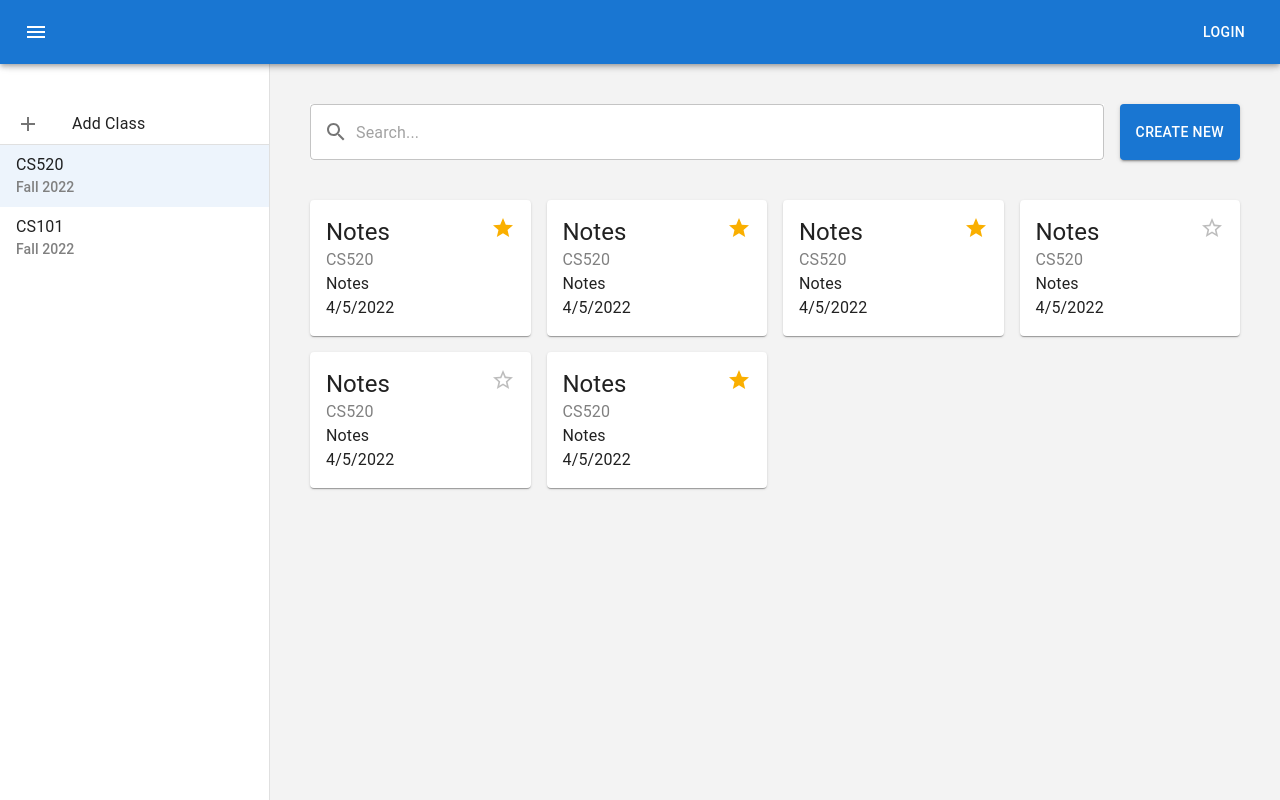
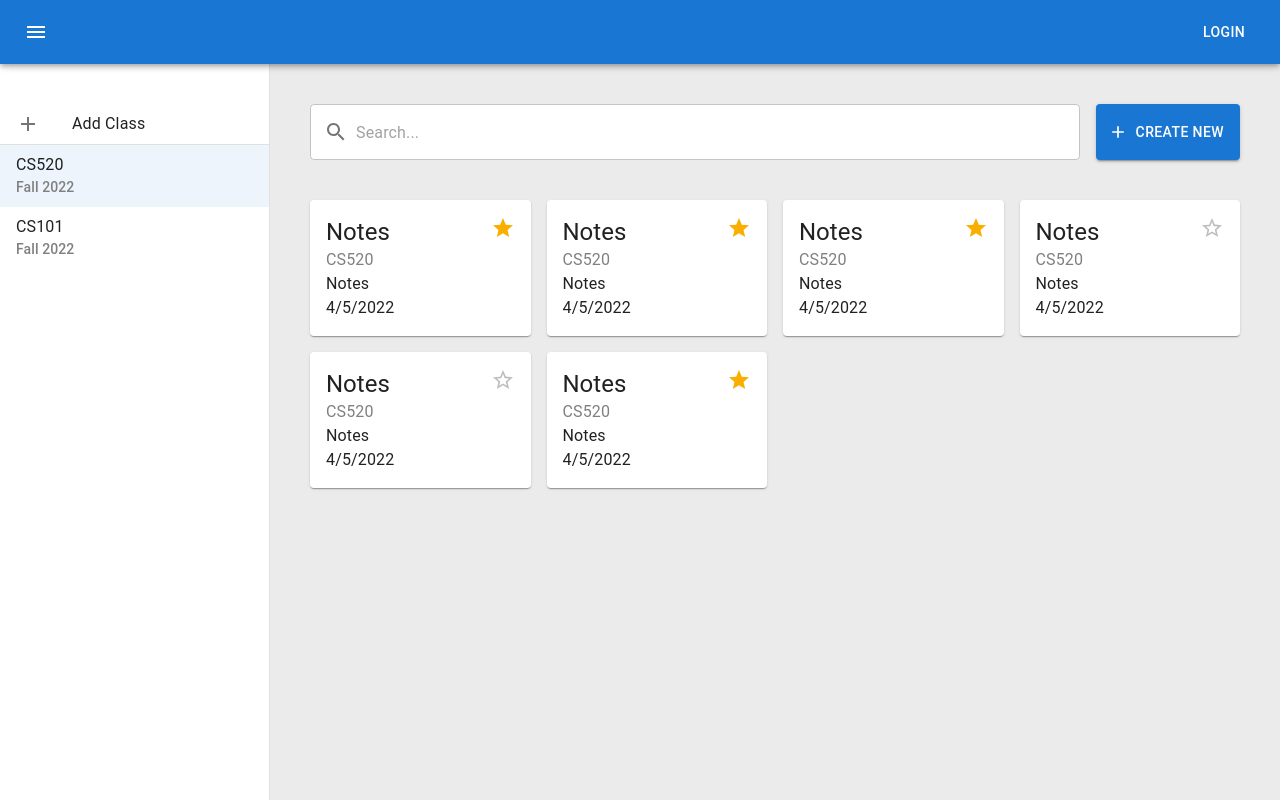
Before and after one commit to Aeluxx/cs520-final, a React (Create React App) app in the folder frontend/: page / in a window 1280 px wide. Built offline with nearby package versions, Linux system fonts and the light colour scheme.

Commit message:
Adds tinymce

```diff
--- a/frontend/package.json
+++ b/frontend/package.json
@@ -10,6 +10,7 @@
     "@testing-library/jest-dom": "^5.14.1",
     "@testing-library/react": "^12.0.0",
     "@testing-library/user-event": "^13.2.1",
+    "@tinymce/tinymce-react": "^4.0.0",
     "@types/jest": "^27.0.1",
     "@types/node": "^16.7.13",
     "@types/react": "^17.0.20",
--- a/frontend/src/App.tsx
+++ b/frontend/src/App.tsx
@@ -3,8 +3,34 @@ import { BrowserRouter as Router, Route, Routes } from 'react-router-dom'
 import NavBar from './components/NavBar'
 import Dashboard from './pages/Dashboard'
 import Edit from './pages/Edit'
-function App() {
+import { ThemeProvider, createTheme } from '@mui/material/styles'
+declare module '@mui/material/styles' {
+  interface Theme {
+    background: {
+      offBackground : string
+    }
+  }
+  // allow configuration using `createTheme`
+  interface ThemeOptions {
+    background?: {
+      offBackground : string
+    }
+  }
+}
+const App = () => {
+  const darkTheme = createTheme({
+    palette: {
+      mode: 'dark',
+    },
+  })
+  const lightTheme = createTheme({
+    palette: {
+      mode: 'light',
+    },
+  })
+
   return (
+    <ThemeProvider theme={lightTheme}>
       <Router>
         <CssBaseline />
         <NavBar />
@@ -15,6 +41,7 @@ function App() {
           </Route>
         </Routes>
       </Router>
+    </ThemeProvider>
   )
 }
 
--- a/frontend/src/pages/Dashboard/Dashboard.tsx
+++ b/frontend/src/pages/Dashboard/Dashboard.tsx
@@ -4,7 +4,7 @@ import useAppBarHeight from '../../hooks/useAppBarHeight'
 import ClassDrawer from './components/ClassDrawer'
 import DocumentCard from './components/DocumentCard'
 import SearchBar from './components/SearchBar'
-import { useConfirmDialog } from '../../components/ConfirmDialog'
+import AddIcon from '@mui/icons-material/Add'
 
 export default function Dashboard() {
   const documents = [
@@ -60,20 +60,25 @@ export default function Dashboard() {
   const appBarHeight = useAppBarHeight()
   const [searchValue, setSearchValue] = useState('')
   const handleNew = () => {
-
+    // TODO
+    // Create new document
+    // Navigate to /edit/${new.id}
   }
   return (
-    <Box style={{ backgroundColor: '#f3f3f3', height: `calc(100vh - ${appBarHeight}px)` }}>
+    <Box sx={{ backgroundColor: 'action.selected', height: `calc(100vh - ${appBarHeight}px)` }}>
       <ClassDrawer width={270} />
       {/* Requires margin to account for width of drawer */}
       <div style={{ display: 'flex', flexDirection: 'column', marginLeft: '270px' }}>
-        <Box sx={{
-          display: 'flex',
-          m: 5,
-          gap: 2
-        }}>
-        <SearchBar style={{flexGrow: 1}} value={searchValue} onChange={e => setSearchValue(e.target.value)} />
-        <Button variant='contained' color='primary'>Create New</Button>
+        <Box
+          sx={{
+            display: 'flex',
+            m: 5,
+            gap: 2,
+          }}>
+          <SearchBar style={{ flexGrow: 1 }} value={searchValue} onChange={e => setSearchValue(e.target.value)} />
+          <Button variant='contained' color='primary' startIcon={<AddIcon />}>
+            Create New
+          </Button>
         </Box>
         {/* For some reason adding a margin to the grid messes things up... using a box instead */}
         <Box mx={5}>
--- a/frontend/src/pages/Dashboard/components/DocumentCard.tsx
+++ b/frontend/src/pages/Dashboard/components/DocumentCard.tsx
@@ -39,7 +39,7 @@ export default function DocumentCard(props: DocumentCardProps) {
   const navigate = useNavigate()
   return (
     <Card>
-      <CardActionArea onClick={() => navigate(`/edit/${id}`)}>
+      <CardActionArea disableRipple onClick={() => navigate(`/edit/${id}`)}>
         <Box sx={{ p: 2 }}>
           <Box display='flex'>
             <Typography flexGrow={1} variant='h5'>
--- a/frontend/src/pages/Dashboard/components/SearchBar.tsx
+++ b/frontend/src/pages/Dashboard/components/SearchBar.tsx
@@ -5,9 +5,9 @@ export default function SearchBar(props: TextFieldProps) {
   return (
     <TextField
       {...props}
-      sx={{ background: 'white' }}
       placeholder='Search...'
       InputProps={{
+        sx: {backgroundColor: 'background.paper'},
         startAdornment: (
           <InputAdornment position='start'>
             <SearchIcon />
--- a/frontend/src/pages/Edit/Edit.tsx
+++ b/frontend/src/pages/Edit/Edit.tsx
@@ -1,9 +1,37 @@
-import React from 'react'
+import { Typography } from '@mui/material'
+import { Box } from '@mui/system'
+import { Editor } from '@tinymce/tinymce-react'
+import { useRef } from 'react'
 import { useParams } from 'react-router-dom'
 
 export default function Edit() {
   const { docId } = useParams()
+  const editorRef = useRef<any>(null)
   return (
-    <div>Editing document {docId}...</div>
+    <Box sx={{
+      m: 3
+    }}>
+      <Typography variant='h3'>Editing document {docId}...</Typography>
+      <Editor
+        apiKey={process.env.REACT_APP_TINY_KEY}
+        onInit={(evt, editor) => (editorRef.current = editor)}
+        initialValue='<p>This is the initial content of the editor.</p>'
+        init={{
+          height: 500,
+          menubar: false,
+          plugins: [
+            'advlist autolink lists link image charmap print preview anchor',
+            'searchreplace visualblocks code fullscreen',
+            'insertdatetime media table paste code help wordcount',
+          ],
+          toolbar:
+            'undo redo | formatselect | ' +
+            'bold italic backcolor | alignleft aligncenter ' +
+            'alignright alignjustify | bullist numlist outdent indent | ' +
+            'removeformat | help',
+          content_style: 'body { font-family:Helvetica,Arial,sans-serif; font-size:14px }',
+        }}
+      />
+    </Box>
   )
 }
```
Also changed, not shown: 1 other file (tests, documents, lock files or other folders). Lines whose indentation alone changed are shown as unchanged.
